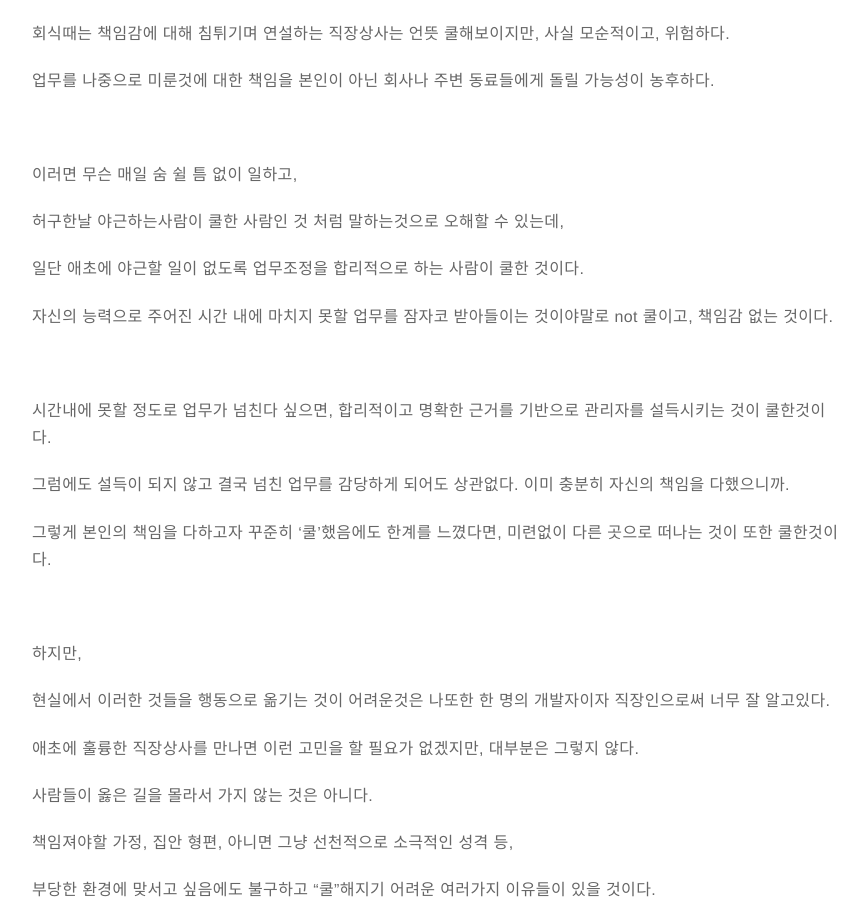
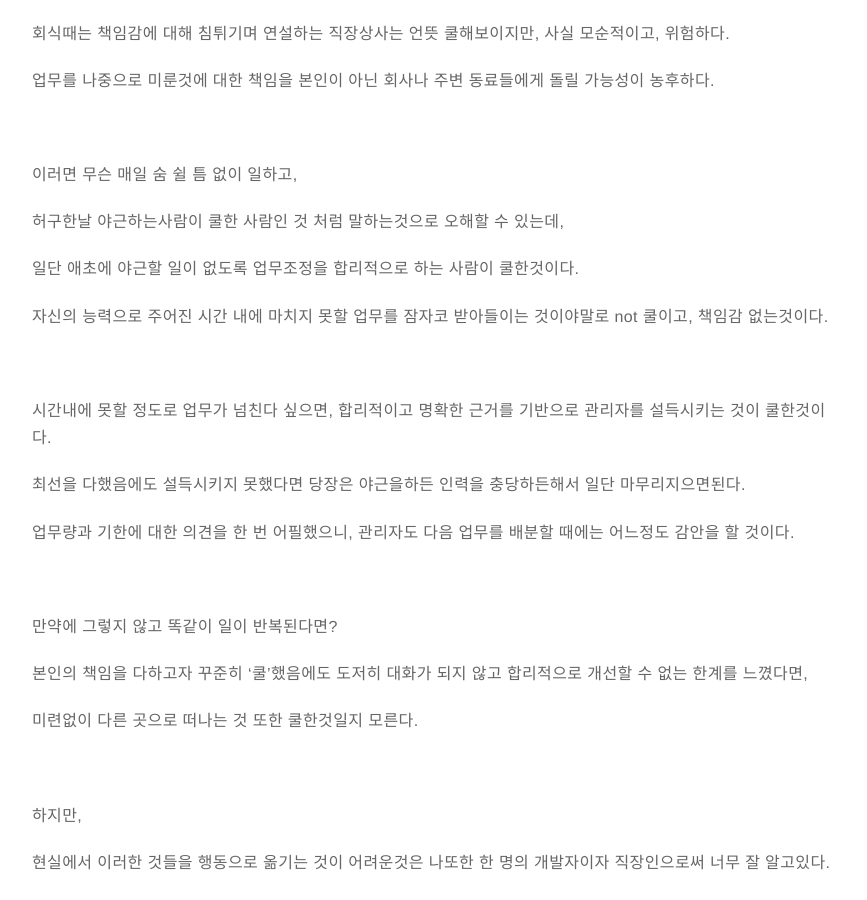
Before and after one commit to itholic/itholic.github.io, a Jekyll site: the page built from _posts/thinking/2019-01-04-thinking-cool-developer.md, in a window 1280 px wide and 900 px high, scrolled down 5955 px. Shown: the whole window, without its empty margins (203-1070 px from the left). Built offline with Jekyll 4.4.1, drawn with Linux system fonts in a browser that asks for light colours; comment, search, counter and statistics services are not loaded.

Commit message:
[thinking][update] cool developer

```diff
--- a/_posts/thinking/2019-01-04-thinking-cool-developer.md
+++ b/_posts/thinking/2019-01-04-thinking-cool-developer.md
@@ -248,25 +248,31 @@ sitemap:
 
 허구한날 야근하는사람이 쿨한 사람인 것 처럼 말하는것으로 오해할 수 있는데,
 
-일단 애초에 야근할 일이 없도록 업무조정을 합리적으로 하는 사람이 쿨한 것이다.
+일단 애초에 야근할 일이 없도록 업무조정을 합리적으로 하는 사람이 쿨한것이다.
 
-자신의 능력으로 주어진 시간 내에 마치지 못할 업무를 잠자코 받아들이는 것이야말로 not 쿨이고, 책임감 없는 것이다.
+자신의 능력으로 주어진 시간 내에 마치지 못할 업무를 잠자코 받아들이는 것이야말로 not 쿨이고, 책임감 없는것이다.
 
 <br/>
 
 시간내에 못할 정도로 업무가 넘친다 싶으면, 합리적이고 명확한 근거를 기반으로 관리자를 설득시키는 것이 쿨한것이다.
 
-그럼에도 설득이 되지 않고 결국 넘친 업무를 감당하게 되어도 상관없다. 이미 충분히 자신의 책임을 다했으니까.
+최선을 다했음에도 설득시키지 못했다면 당장은 야근을하든 인력을 충당하든해서 일단 마무리지으면된다.
 
-그렇게 본인의 책임을 다하고자 꾸준히 '쿨'했음에도 한계를 느꼈다면, 미련없이 다른 곳으로 떠나는 것이 또한 쿨한것이다.
+업무량과 기한에 대한 의견을 한 번 어필했으니, 관리자도 다음 업무를 배분할 때에는 어느정도 감안을 할 것이다.
+
+<br/>
+
+만약에 그렇지 않고 똑같이 일이 반복된다면?
+
+본인의 책임을 다하고자 꾸준히 '쿨'했음에도 도저히 대화가 되지 않고 합리적으로 개선할 수 없는 한계를 느꼈다면,
+
+미련없이 다른 곳으로 떠나는 것 또한 쿨한것일지 모른다.
 
 <br/>
 
 하지만,
 
 현실에서 이러한 것들을 행동으로 옮기는 것이 어려운것은 나또한 한 명의 개발자이자 직장인으로써 너무 잘 알고있다.
-
-애초에 훌륭한 직장상사를 만나면 이런 고민을 할 필요가 없겠지만, 대부분은 그렇지 않다.
 
 사람들이 옳은 길을 몰라서 가지 않는 것은 아니다.
 
```
